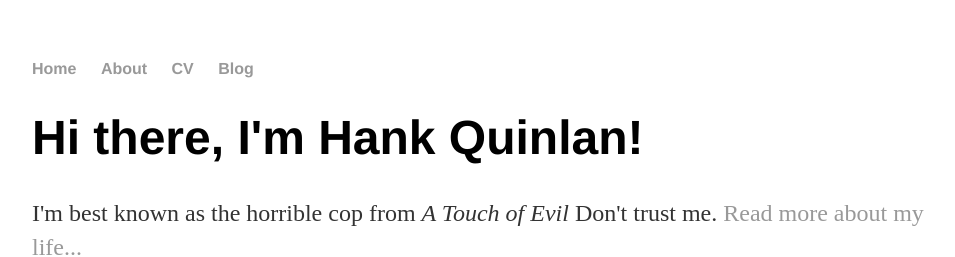
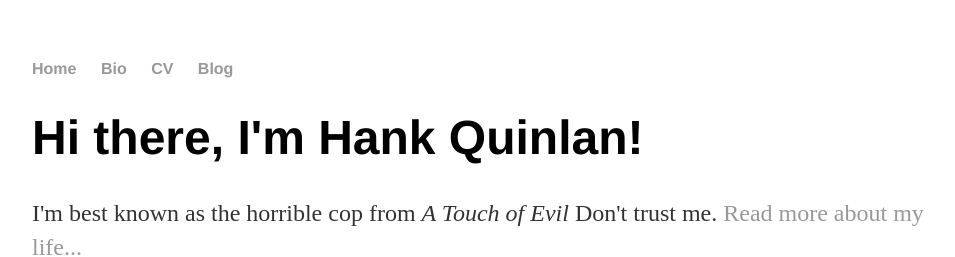
Before and after one commit to nandareads/nandareads.github.io, a Jekyll site: the page built from index.html, in a window 1280 px wide. Shown: the top 257 px of the page, without its empty margins (160-1115 px from the left). Built offline with Jekyll 4.4.1, drawn with Linux system fonts in a browser that asks for light colours.

Commit message:
Update default.html
Change About page title to Bio

```diff
--- a/_layouts/default.html
+++ b/_layouts/default.html
@@ -9,7 +9,8 @@
 			<nav>
 	    		<ul>
 	        		<li><a href="/">Home</a></li>
-		        	<li><a href="/about">About</a></li>
+		        	<!-- <li><a href="/about">About</a></li> -->
+				<li><a href="/bio">Bio</a></li>
 	        		<li><a href="/cv">CV</a></li>
 	        		<li><a href="/blog">Blog</a></li>
 	    		</ul>
```
